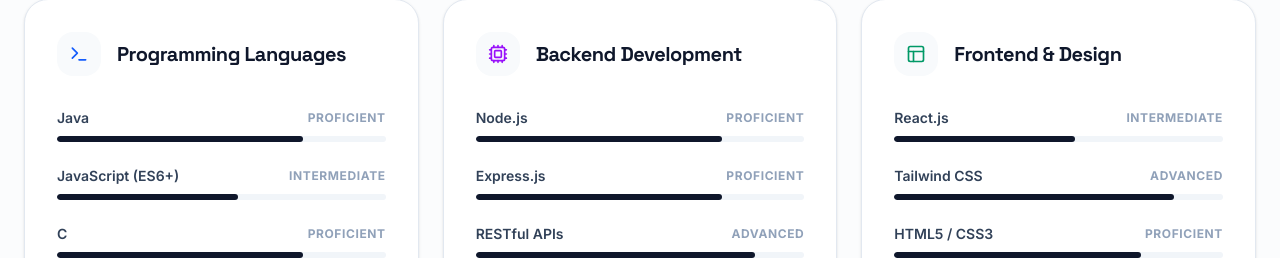
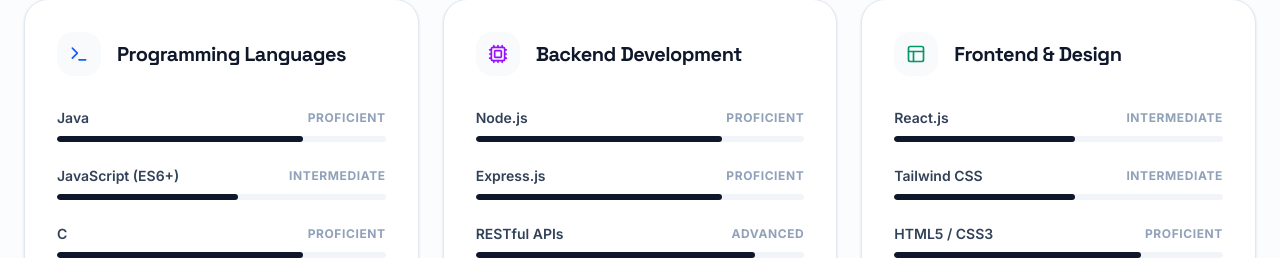
Before and after one commit to vidyanshshukla26-oss/Personal-Portfolio, a React (Vite) app: page / in a window 1280 px wide. Shown: the part 1590-1848 px from the top of the page. Built offline with nearby package versions, Linux system fonts and the light colour scheme.

Commit message:
Update portfolio details

```diff
--- a/src/App.tsx
+++ b/src/App.tsx
@@ -54,7 +54,7 @@
       icon: <Layout className="w-5 h-5 text-emerald-600" />,
       skills: [
         { name: "React.js", level: "Intermediate" },
-        { name: "Tailwind CSS", level: "Advanced" },
+        { name: "Tailwind CSS", level: "Intermediate" },
         { name: "HTML5 / CSS3", level: "Proficient" }
       ]
     },
```
